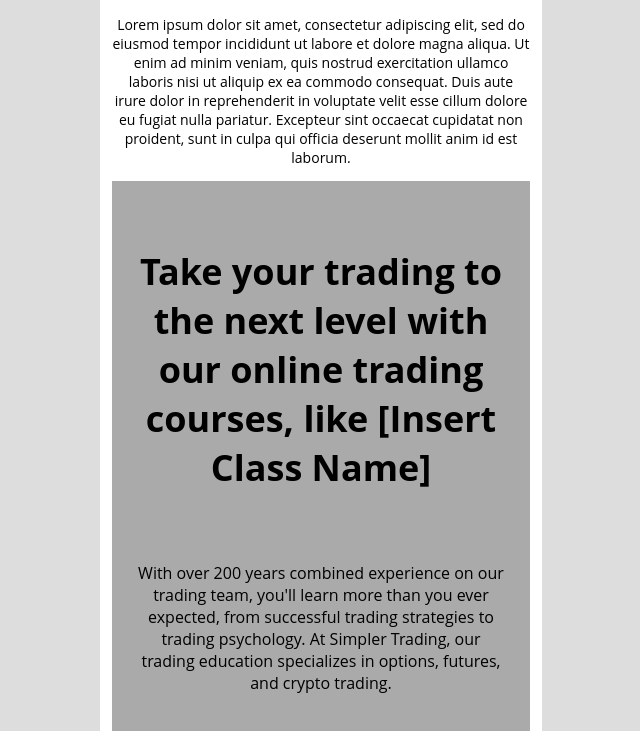
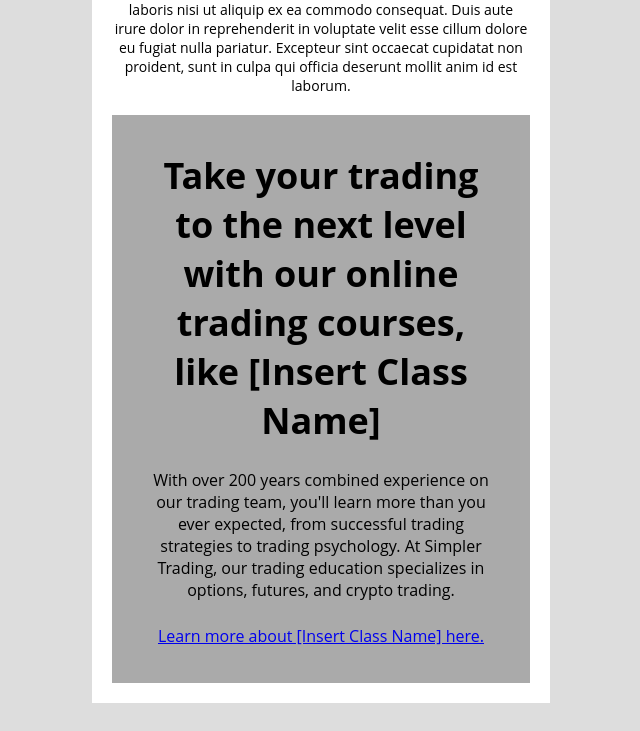
Before and after one commit to abalejr/nonmember_class_upsell, a plain HTML site: page index.html in a window 1280 px wide. Shown: the part 158-889 px from the top of the page, without its empty margins (319-959 px from the left). Drawn offline with Linux system fonts and the light colour scheme.

Commit message:
Remove browser default styling

```diff
--- a/assets/css/style.css
+++ b/assets/css/style.css
@@ -1,5 +1,11 @@
 body {
 	background-color: #ddd;
+}
+#non-member-class-upsell h1,
+#non-member-class-upsell h2,
+#non-member-class-upsell h3,
+#non-member-class-upsell p {
+	margin: 0;
 }
 #non-member-class-upsell {
 	display: flex;
@@ -8,13 +14,10 @@ body {
 	justify-content: space-around;
 	width: 33%;
 	margin: 0 auto;
-	padding: 12px;
+	padding: 20px;
 	background-color: #fff;
 	text-align: center;
 	font-family: 'Open Sans', sans-serif;
-}
-#non-member-class-upsell > div {
-	flex: 1;
 }
 #non-member-class-title h1 {
 	font-size: 36px;
@@ -28,9 +31,9 @@ body {
 #non-member-class-CTA {
 	display: flex;
 	flex-direction: column;
-	flex: 5;
 	justify-content: center;
-	padding: 36px 24px;
+	margin-top: 20px;
+	padding: 36px 30px;
 	background-color: #aaa;
 	font-size: 16px;
 }
```
